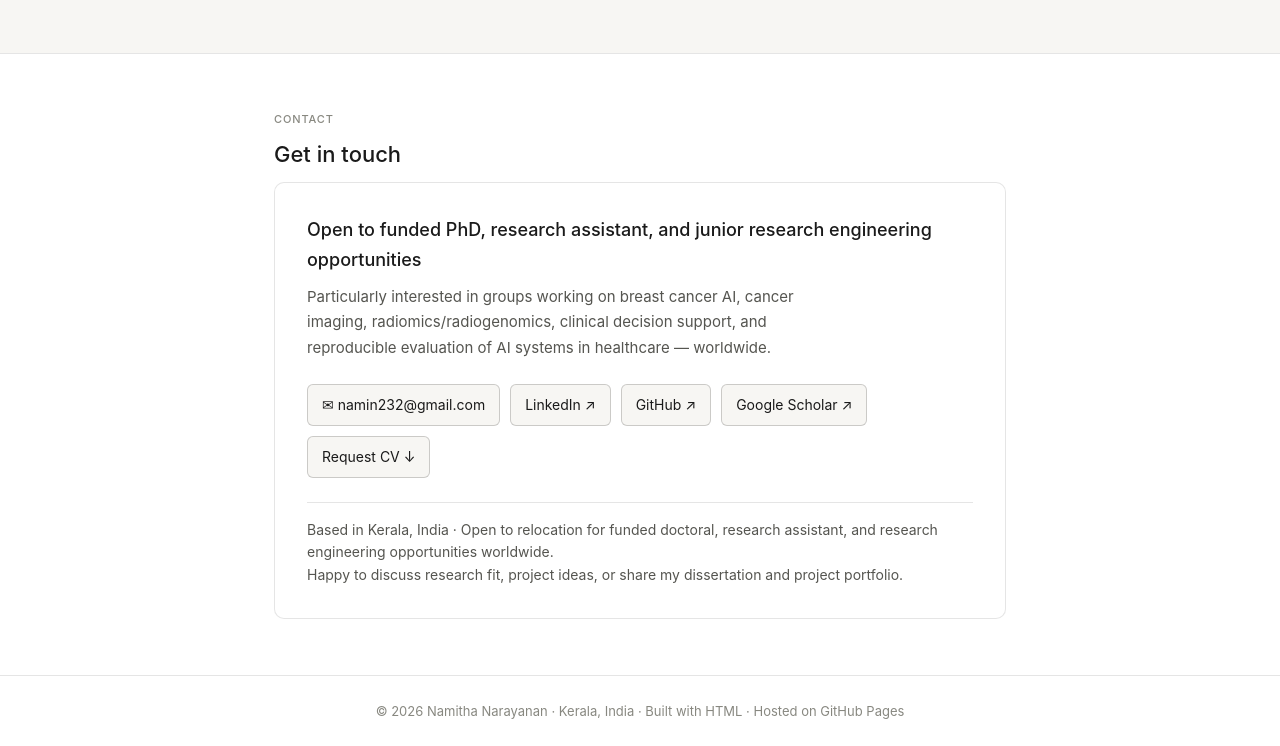
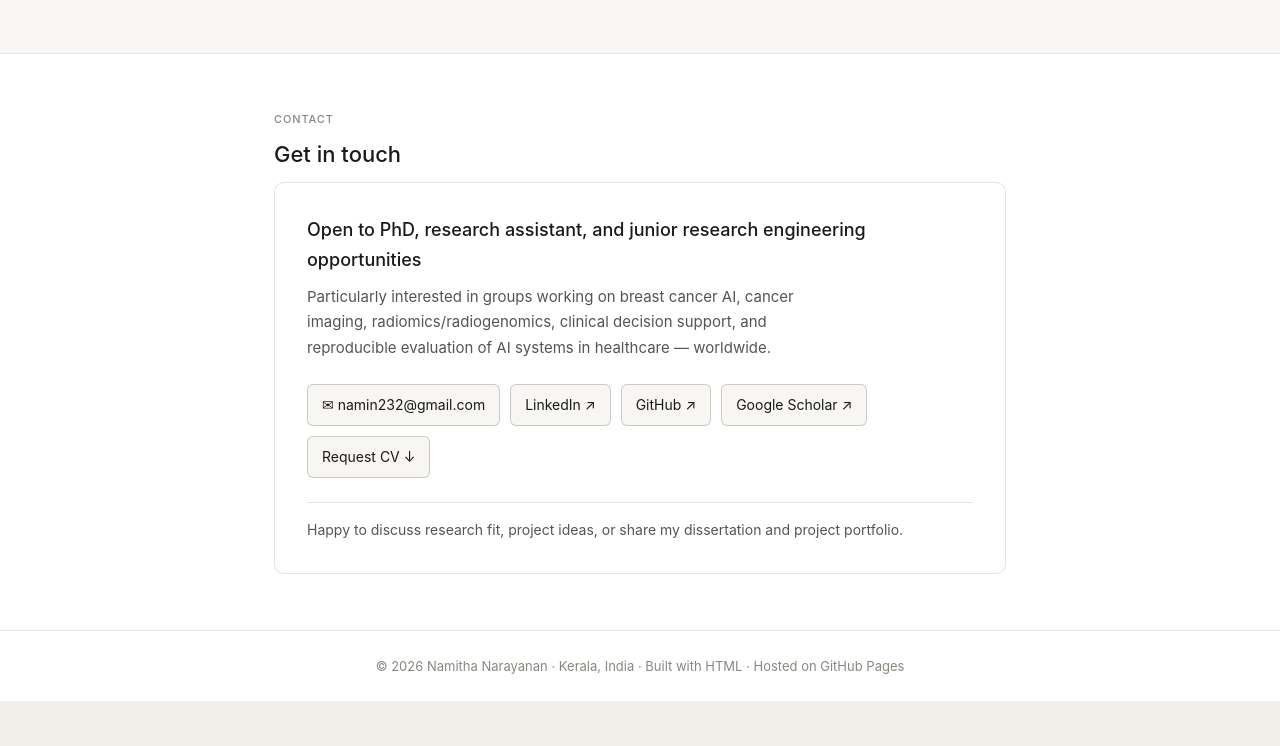
Before and after one commit to Namitha-Narayanan-AI/Namitha-Narayanan-AI.github.io, a plain HTML site: page index.html in a window 1280 px wide. Shown: the part 5633-6379 px from the top of the page. After the commit the page ends 6334 px from the top, so only its background shows below. Drawn offline with Linux system fonts and the light colour scheme.

Commit message:
Update contact section opportunities and note
Removed 'funded' from the opportunities description and updated the relocation note.

```diff
--- a/index.html
+++ b/index.html
@@ -995,7 +995,7 @@ The project will next progress toward oncology-relevant imaging tasks, with plan
     <h2 class="section-title">Get in touch</h2>
 
     <div class="contact-card">
-      <h3>Open to funded PhD, research assistant, and junior research engineering opportunities</h3>
+      <h3>Open to PhD, research assistant, and junior research engineering opportunities</h3>
       <p class="tagline">
         Particularly interested in groups working on breast cancer AI, cancer imaging,
         radiomics/radiogenomics, clinical decision support, and reproducible evaluation
@@ -1021,8 +1021,7 @@ The project will next progress toward oncology-relevant imaging tasks, with plan
       </div>
 
       <div class="contact-note">
-        Based in Kerala, India · Open to relocation for funded doctoral, research assistant, and research engineering opportunities worldwide.<br>
-        Happy to discuss research fit, project ideas, or share my dissertation and project portfolio.
+         Happy to discuss research fit, project ideas, or share my dissertation and project portfolio.
       </div>
     </div>
   </div>
```
